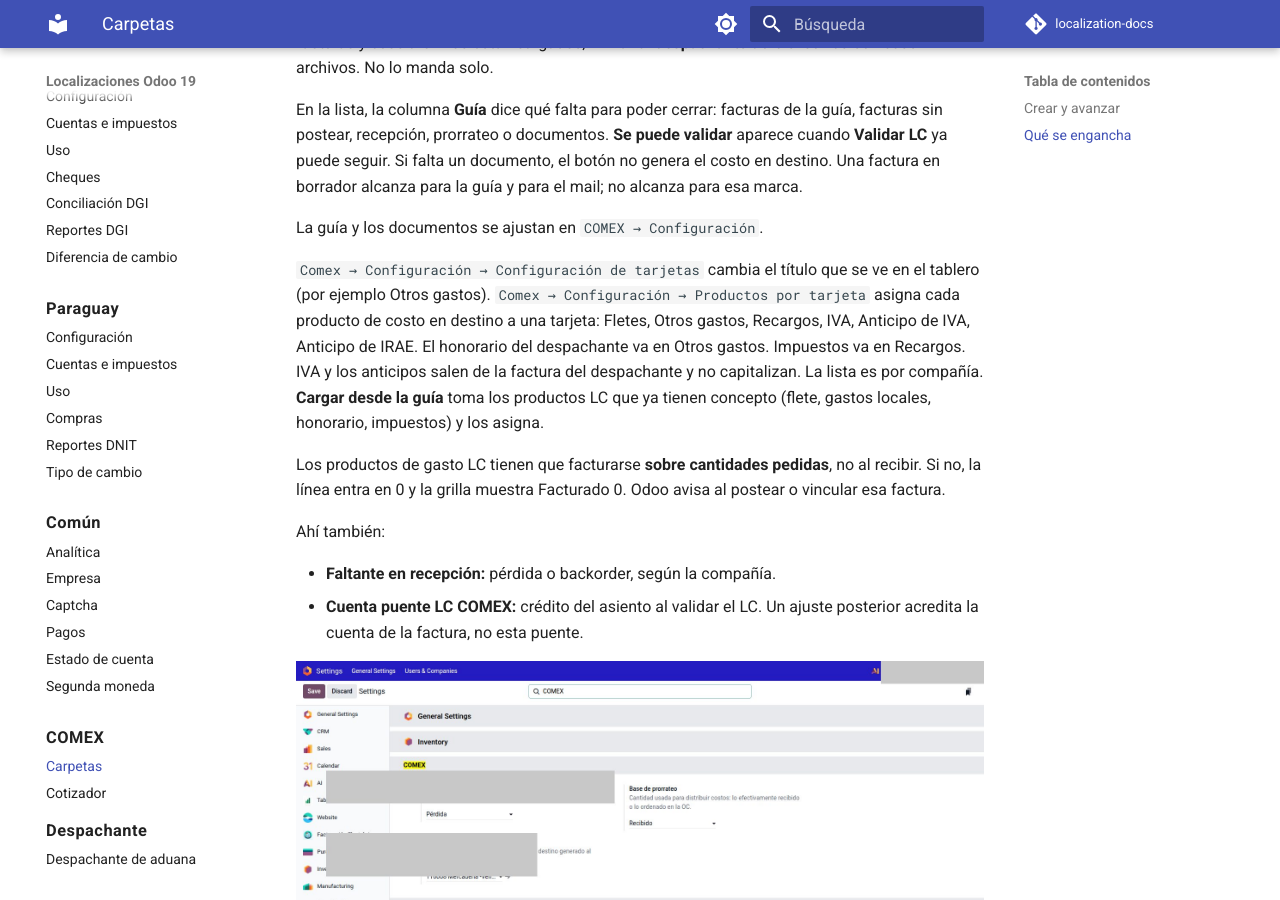
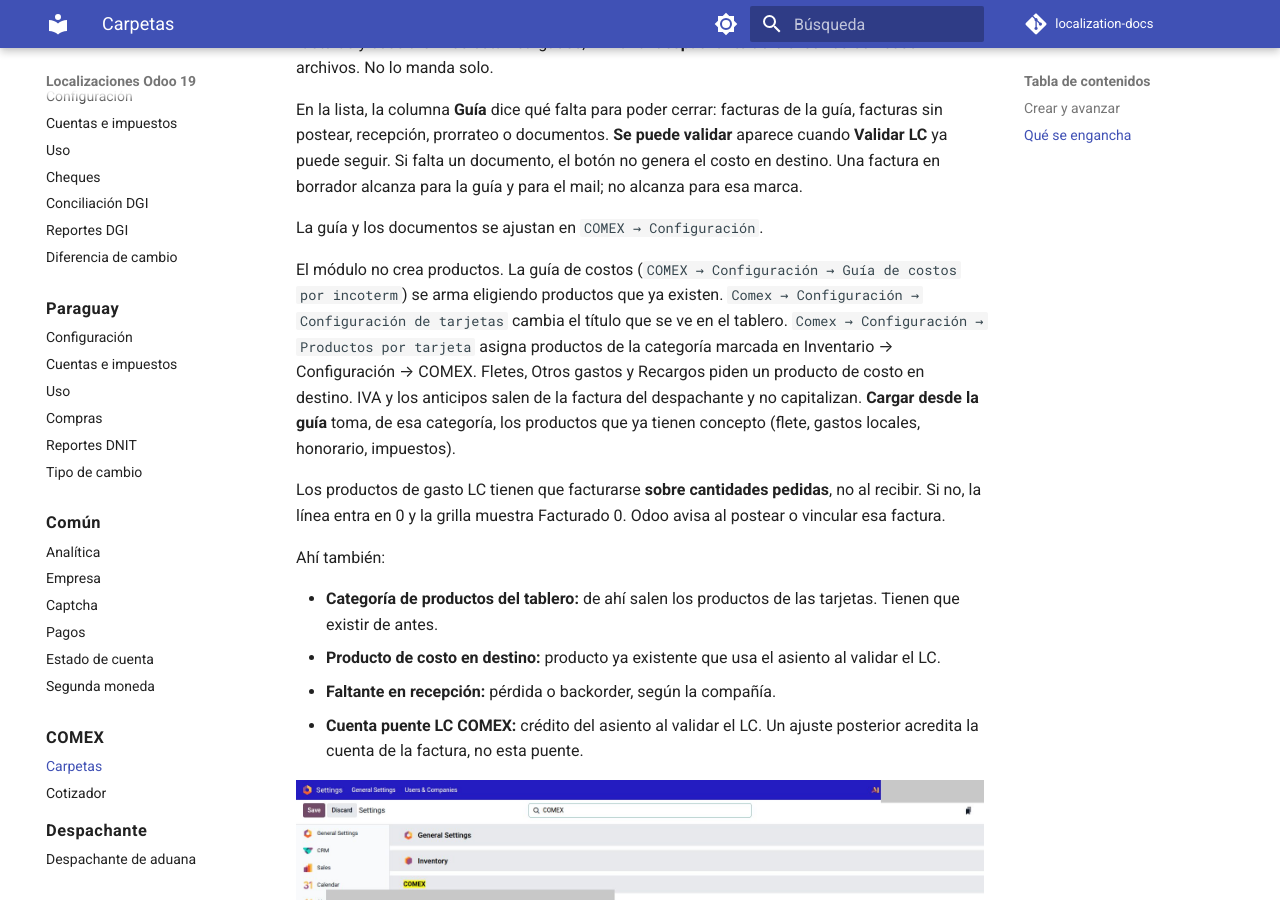
Before and after one commit to Pabloolano/localization-docs, an MkDocs documentation site: the page built from docs/comex/carpetas.md, in a window 1280 px wide and 900 px high, scrolled down 3262 px. Built offline with MkDocs 1.6.1 and Material for MkDocs 9.7.7, drawn with Linux system fonts in a browser that asks for light colours; comment, search, counter and statistics services are not loaded.

Commit message:
docs(comex): el módulo no crea productos
Categoría del tablero y producto de costo en destino se eligen en Inventario → Configuración → COMEX.

Co-authored-by: Cursor <cursoragent@cursor.com>

```diff
--- a/docs/comex/carpetas.md
+++ b/docs/comex/carpetas.md
@@ -54,12 +54,14 @@ En la lista, la columna **Guía** dice qué falta para poder cerrar: facturas de
 
 La guía y los documentos se ajustan en `COMEX → Configuración`.
 
-`Comex → Configuración → Configuración de tarjetas` cambia el título que se ve en el tablero (por ejemplo Otros gastos). `Comex → Configuración → Productos por tarjeta` asigna cada producto de costo en destino a una tarjeta: Fletes, Otros gastos, Recargos, IVA, Anticipo de IVA, Anticipo de IRAE. El honorario del despachante va en Otros gastos. Impuestos va en Recargos. IVA y los anticipos salen de la factura del despachante y no capitalizan. La lista es por compañía. **Cargar desde la guía** toma los productos LC que ya tienen concepto (flete, gastos locales, honorario, impuestos) y los asigna.
+El módulo no crea productos. La guía de costos (`COMEX → Configuración → Guía de costos por incoterm`) se arma eligiendo productos que ya existen. `Comex → Configuración → Configuración de tarjetas` cambia el título que se ve en el tablero. `Comex → Configuración → Productos por tarjeta` asigna productos de la categoría marcada en Inventario → Configuración → COMEX. Fletes, Otros gastos y Recargos piden un producto de costo en destino. IVA y los anticipos salen de la factura del despachante y no capitalizan. **Cargar desde la guía** toma, de esa categoría, los productos que ya tienen concepto (flete, gastos locales, honorario, impuestos).
 
 Los productos de gasto LC tienen que facturarse **sobre cantidades pedidas**, no al recibir. Si no, la línea entra en 0 y la grilla muestra Facturado 0. Odoo avisa al postear o vincular esa factura.
 
 Ahí también:
 
+- **Categoría de productos del tablero:** de ahí salen los productos de las tarjetas. Tienen que existir de antes.
+- **Producto de costo en destino:** producto ya existente que usa el asiento al validar el LC.
 - **Faltante en recepción:** pérdida o backorder, según la compañía.
 - **Cuenta puente LC COMEX:** crédito del asiento al validar el LC. Un ajuste posterior acredita la cuenta de la factura, no esta puente.
 
```
